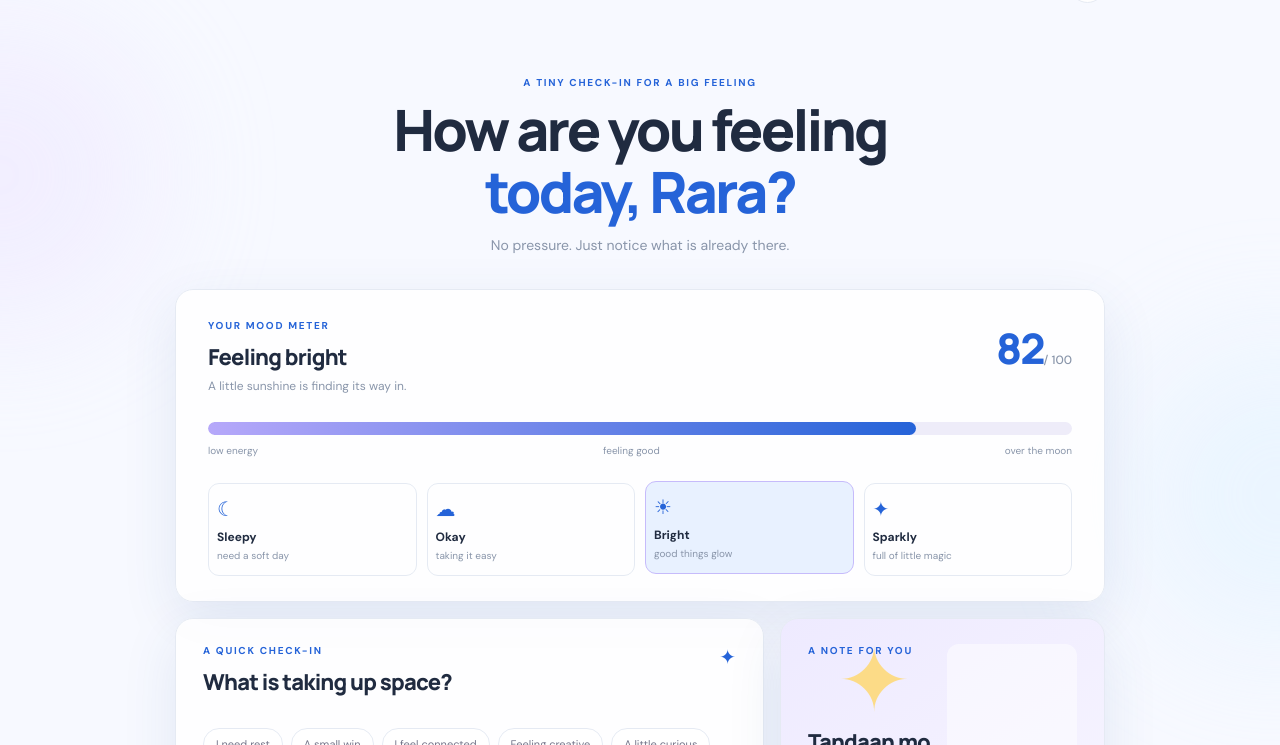
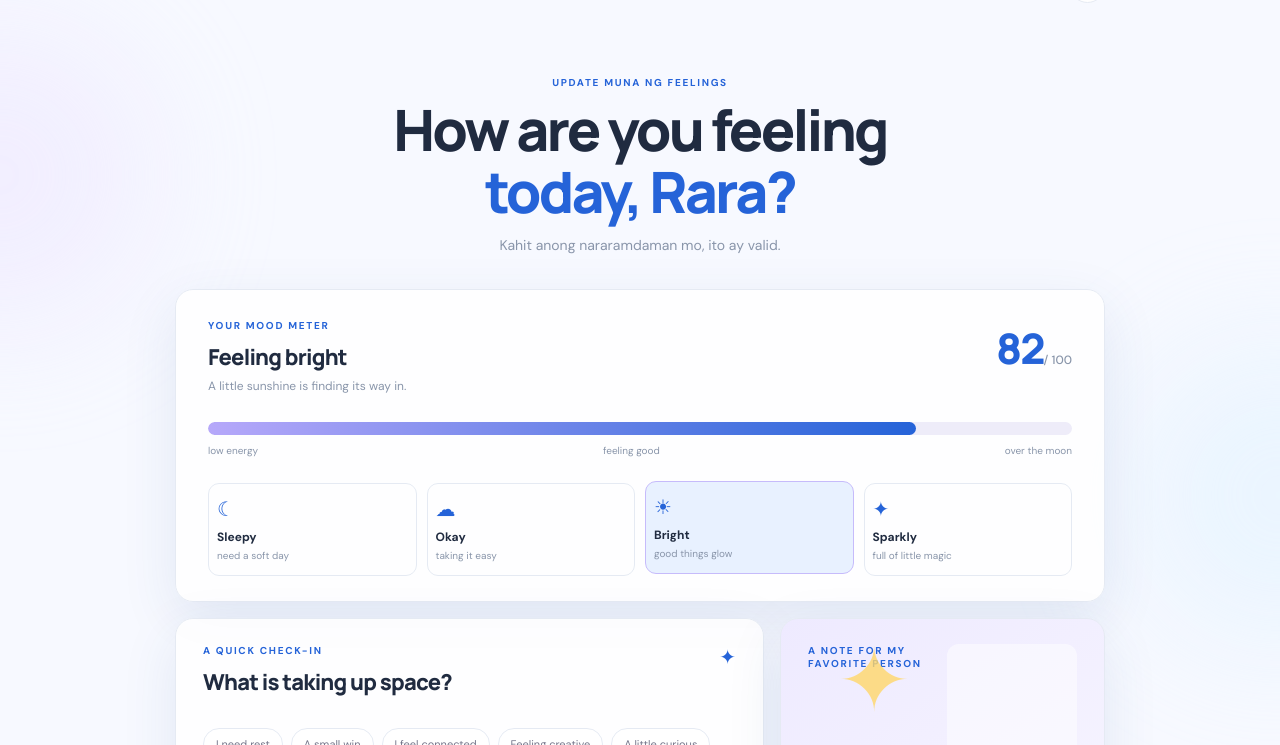
Before and after one commit to kurtcabanillafsp-sys/rara-mood-meter, a plain HTML site: page index.html in a window 1280 px wide. Shown: the part 55-800 px from the top of the page. Drawn offline with Linux system fonts and the light colour scheme; no server answers.

Commit message:
Update site with new content

```diff
--- a/index.html
+++ b/index.html
@@ -17,9 +17,9 @@
         <button class="theme-button" id="themeButton" aria-label="Toggle theme">☼</button>
       </header>
       <section class="intro">
-        <p class="eyebrow">A TINY CHECK-IN FOR A BIG FEELING</p>
+        <p class="eyebrow">UPDATE MUNA NG FEELINGS</p>
         <h1>How are you feeling<br /><em>today, Rara?</em></h1>
-        <p class="subtext">No pressure. Just notice what is already there.</p>
+        <p class="subtext">Kahit anong nararamdaman mo, ito ay valid.</p>
       </section>
       <section class="meter-card">
         <div class="meter-top"><div><p class="eyebrow">YOUR MOOD METER</p><h2 id="moodTitle">Feeling bright</h2><p id="moodDescription">A little sunshine is finding its way in.</p></div><div class="score"><span id="score">82</span><small>/ 100</small></div></div>
@@ -44,7 +44,7 @@
         </section>
         <aside class="card note-card">
           <div class="note-content">
-            <div class="note-orb">✦</div><p class="eyebrow">A NOTE FOR YOU</p><h2>Tandaan mo lang palagi<br />nandito lang ako para sayo.</h2><p>You don't have to please others. Just be yourself and enjoy life.</p><div class="note-sign">palagi kang iniisip, <b>Clark Kent</b> ♡</div>
+            <div class="note-orb">✦</div><p class="eyebrow">A NOTE FOR MY FAVORITE PERSON</p><h2>Tandaan mo lang palagi<br />nandito lang ako para sayo.</h2><p>You don't have to please others. Just be yourself and enjoy life.</p><div class="note-sign">palagi kang iniisip, <b>Clark Kent</b> ♡</div>
           </div>
           <div class="note-photo-container">
             <img id="notePhoto" class="note-photo" src="" alt="Photo" />
@@ -57,7 +57,7 @@
         <div class="section-heading"><div><p class="eyebrow">YOUR RECENT RHYTHM</p><h2>Small check-ins count.</h2></div><span class="streak" id="streak">✦ 0 day streak</span></div>
         <div class="history-bars" id="historyBars"></div>
       </section>
-      <footer>made for gentle days <span>✦</span></footer>
+      <footer>Life is better when there are mysteries. - Amunra, 2025 <span>✦</span></footer>
     </main>
     <script src="app.js?v=8"></script>
   </body>
```
